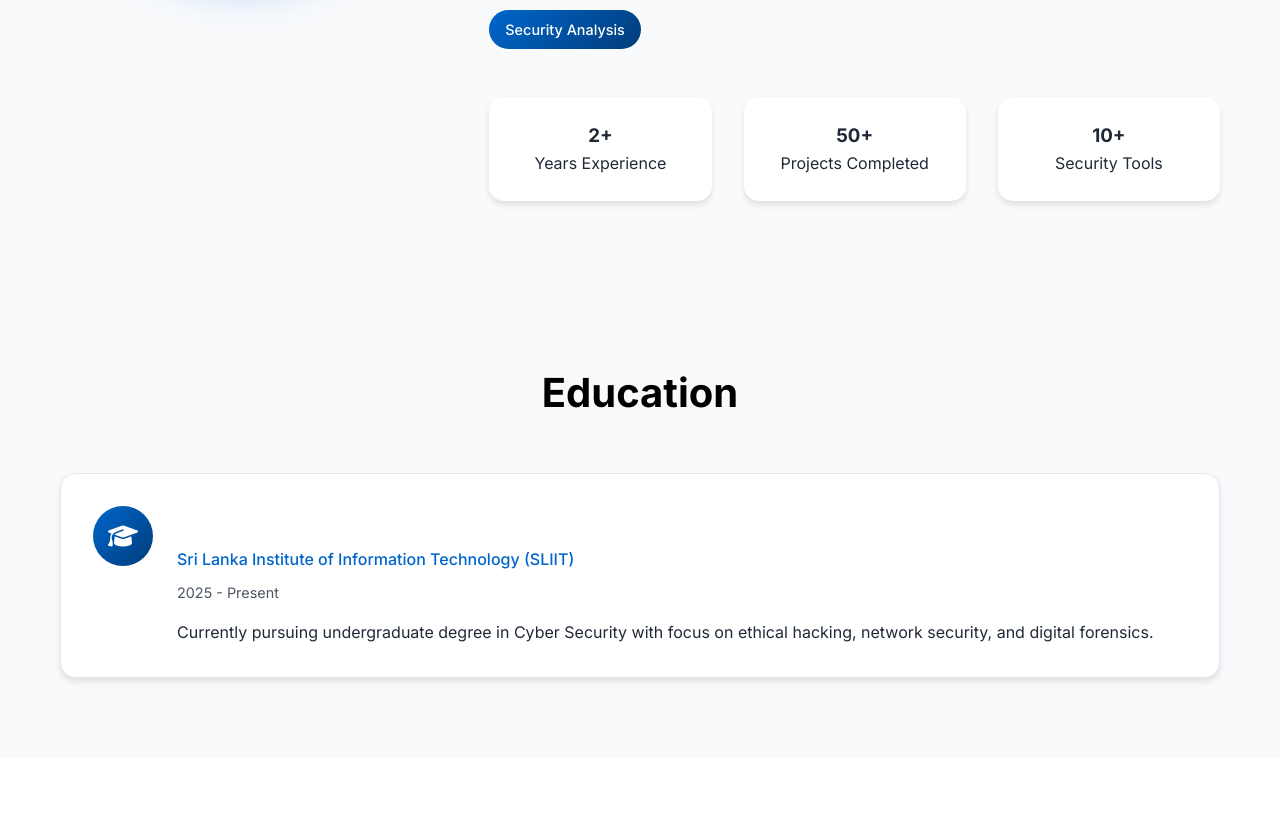
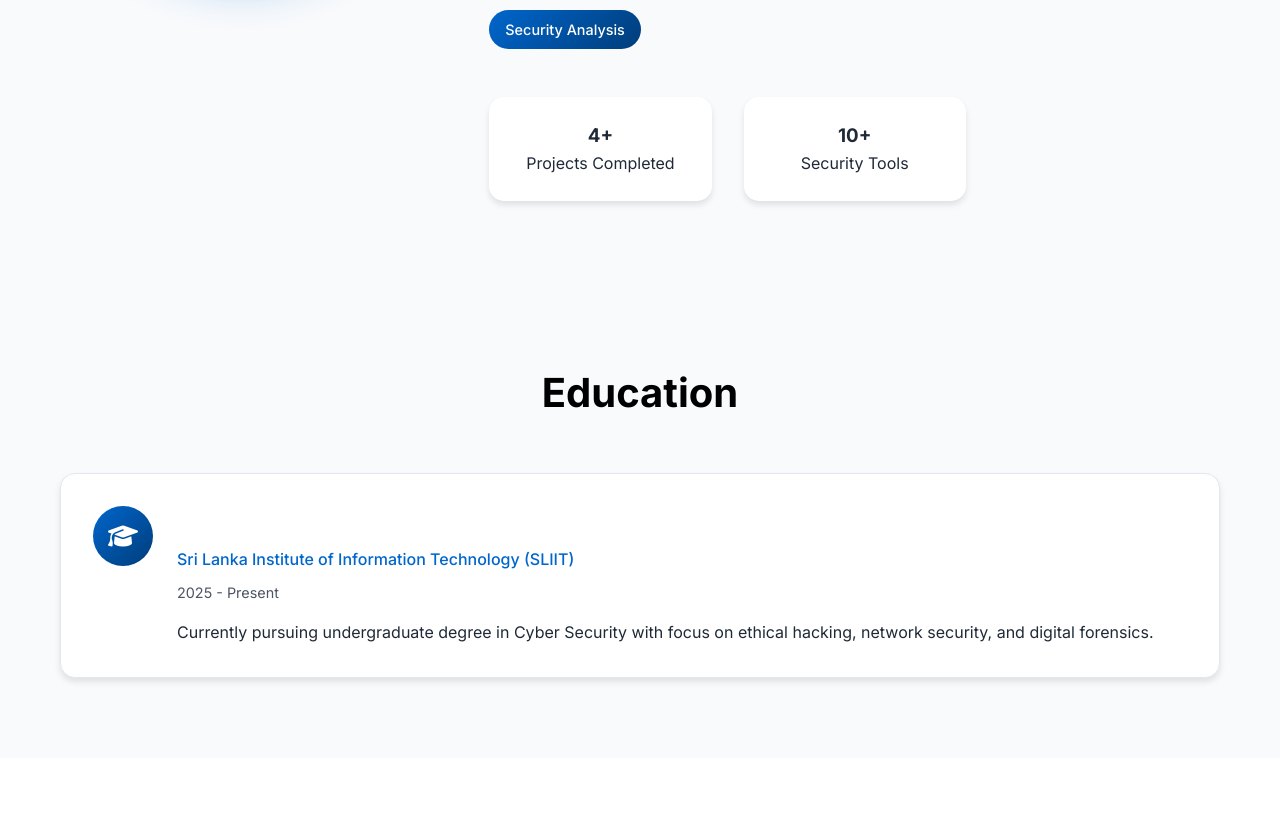
Before and after one commit to IT24102626/Portfolio, a plain HTML site: page index.html in a window 1280 px wide. Shown: the part 1362-2197 px from the top of the page. Drawn offline with Linux system fonts and the light colour scheme.

Commit message:
Update portfolio content

```diff
--- a/index.html
+++ b/index.html
@@ -147,12 +147,9 @@
                         </div>
                     </div>
                     <div class="about-stats">
+
                         <div class="stat-item">
-                            <h3 class="stat-number">2+</h3>
-                            <p class="stat-label">Years Experience</p>
-                        </div>
-                        <div class="stat-item">
-                            <h3 class="stat-number">50+</h3>
+                            <h3 class="stat-number">4+</h3>
                             <p class="stat-label">Projects Completed</p>
                         </div>
                         <div class="stat-item">
```
